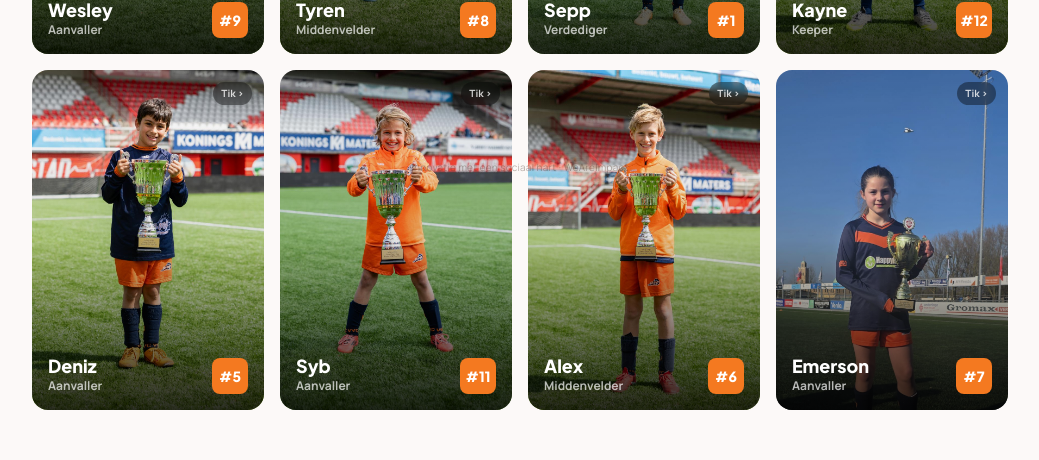
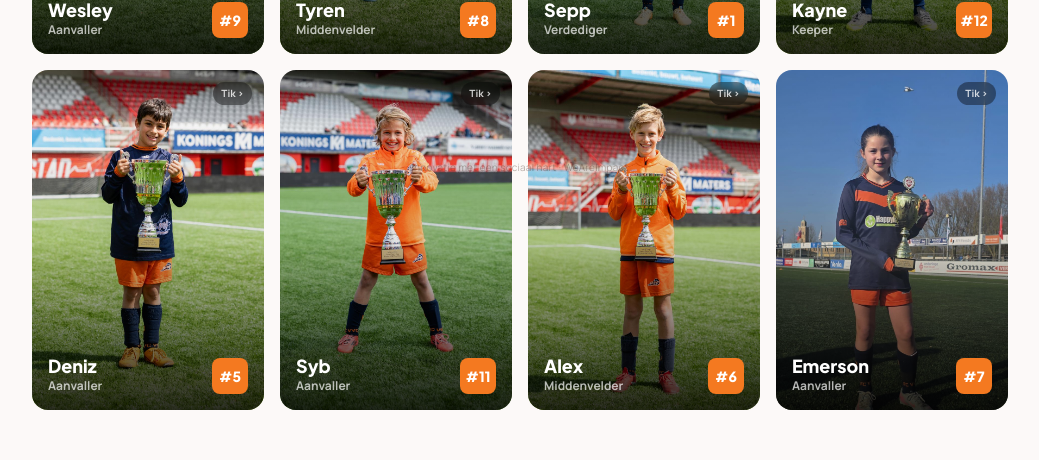
Before and after one commit to Impact2025/vvc, a Next.js app: page /kids in a window 1280 px wide. Shown: the part 617-1077 px from the top of the page, without its empty margins (120-1159 px from the left). Built offline with nearby package versions, Linux system fonts and the light colour scheme; no server answers; the database is empty.

Commit message:
Fix: Emersen foto positie omhoog bijgesteld op kids pagina

```diff
--- a/src/components/kids/TeamSection.tsx
+++ b/src/components/kids/TeamSection.tsx
@@ -7,6 +7,7 @@ interface Player {
   position: string;
   number: number;
   photo: string | null;
+  photoPosition?: string;
   emoji: string;
   qna: { q: string; a: string }[];
 }
@@ -94,6 +95,7 @@ const TEAM: Player[] = [
     position: "Aanvaller",
     number: 7,
     photo: "/photos/players/emerson.jpg",
+    photoPosition: "center 25%",
     emoji: "⭐",
     qna: [
       { q: "Favoriete voetballer?", a: "Sam Kerr" },
@@ -129,7 +131,8 @@ function PlayerCard({ player }: { player: Player }) {
             <img
               src={player.photo}
               alt={player.name}
-              className="w-full h-full object-cover object-top"
+              className="w-full h-full object-cover"
+              style={{ objectPosition: player.photoPosition ?? "center top" }}
             />
           ) : (
             <div className="w-full h-full flex items-center justify-center bg-primary-fixed/30">
```
